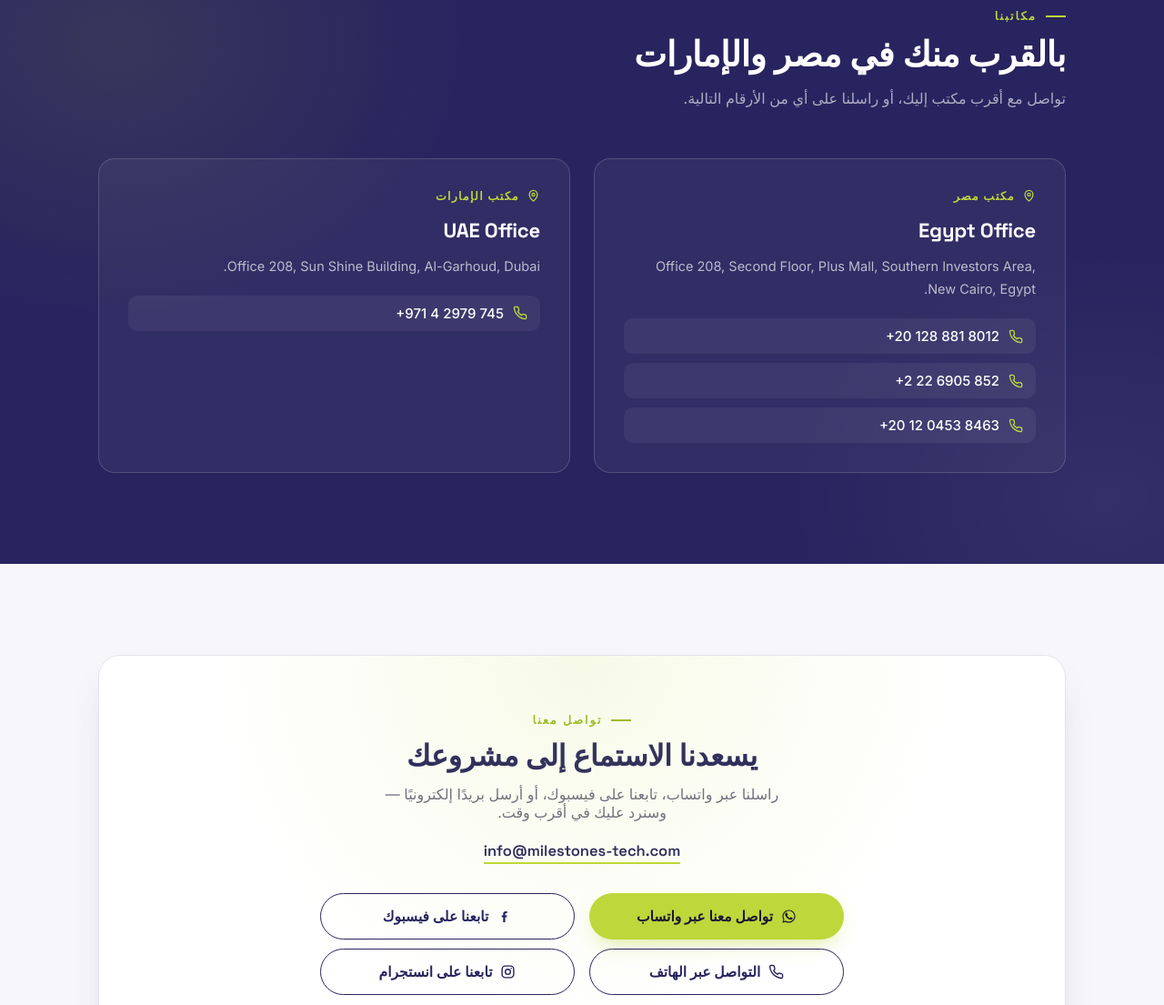
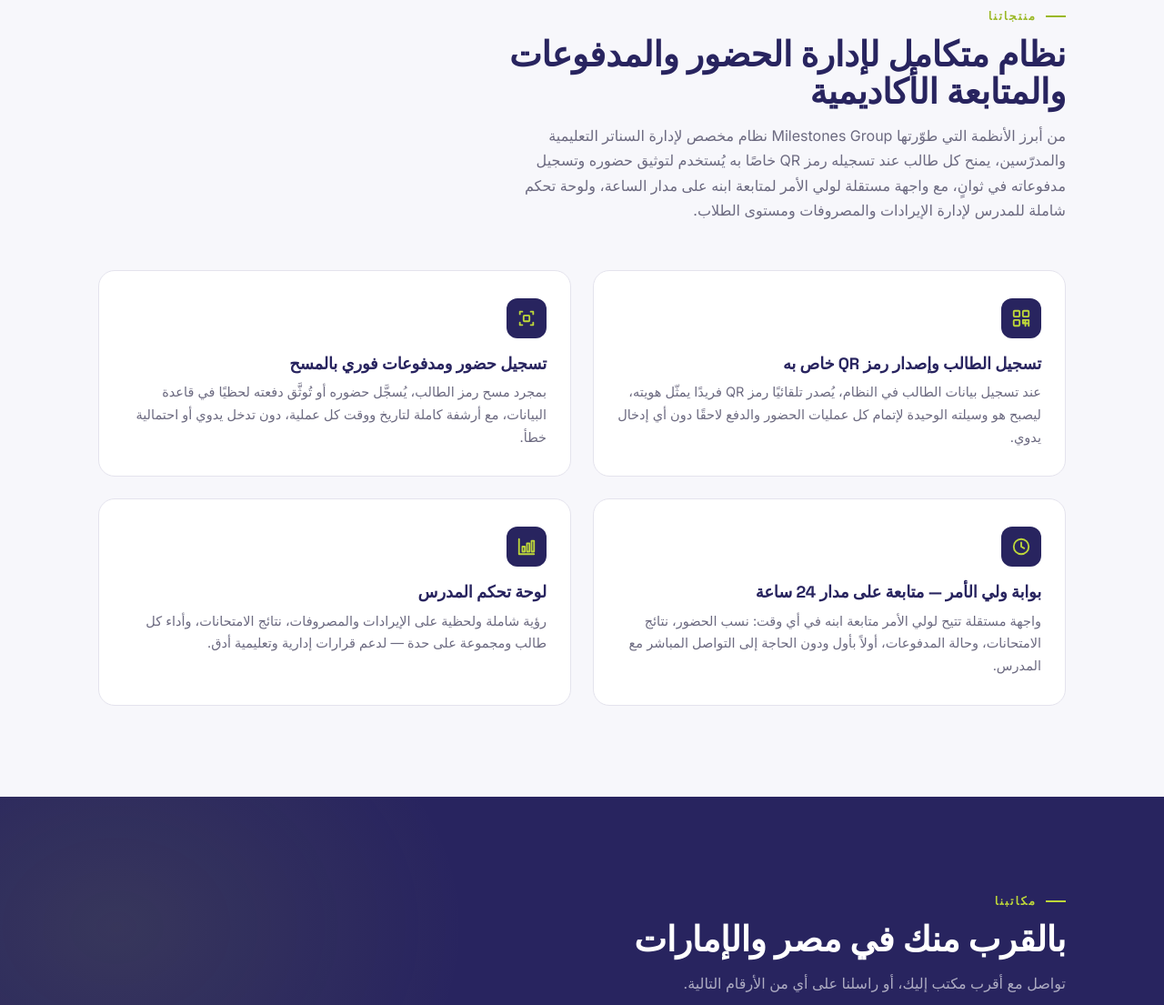
Before and after one commit to khoodeir/Edu-MilEX, a plain HTML site: page milestones.html in a window 1280 px wide. Shown: the part 1695-2800 px from the top of the page at 91% size. Drawn offline with Linux system fonts and the light colour scheme.

Commit message:
Update milestones.html

```diff
--- a/milestones.html
+++ b/milestones.html
@@ -263,6 +263,8 @@
 
   /* ---------- value cards (what we do) ---------- */
   .value-grid{ display:grid; grid-template-columns:repeat(3,1fr); gap:24px; }
+  .value-grid-4{ display:grid; grid-template-columns:repeat(2,1fr); gap:24px; }
+  @media (max-width:860px){ .value-grid-4{ grid-template-columns:1fr; } }
   .value-card{
     background:#fff; border:1px solid var(--line); border-radius:var(--radius);
     padding:30px 26px; transition:transform .4s var(--ease), box-shadow .4s var(--ease), border-color .4s var(--ease);
@@ -389,6 +391,7 @@
     <nav class="site-nav" id="siteNav">
       <a href="#about">من نحن</a>
       <a href="#what-we-do">خدماتنا</a>
+      <a href="#product">منتجنا</a>
       <a href="#offices">مكاتبنا</a>
       <a href="#contact">تواصل معنا</a>
     </nav>
@@ -556,6 +559,39 @@
   </div>
 </section>
 
+<!-- ============ PRODUCT ============ -->
+<section class="section-pad" id="product" style="background:var(--paper);">
+  <div class="wrap">
+    <div class="section-head reveal">
+      <span class="eyebrow">منتجاتنا</span>
+      <h2>نظام متكامل لإدارة الحضور والمدفوعات والمتابعة الأكاديمية</h2>
+      <p>من أبرز الأنظمة التي طوّرتها Milestones Group نظام مخصص لإدارة السناتر التعليمية والمدرّسين، يمنح كل طالب عند تسجيله رمز QR خاصًا به يُستخدم لتوثيق حضوره وتسجيل مدفوعاته في ثوانٍ، مع واجهة مستقلة لولي الأمر لمتابعة ابنه على مدار الساعة، ولوحة تحكم شاملة للمدرس لإدارة الإيرادات والمصروفات ومستوى الطلاب.</p>
+    </div>
+    <div class="value-grid value-grid-4 reveal" style="margin-top:40px;">
+      <div class="value-card">
+        <div class="value-icon"><svg viewBox="0 0 24 24" fill="none" stroke-width="2" stroke-linecap="round" stroke-linejoin="round"><rect x="3" y="3" width="7" height="7" rx="1"/><rect x="14" y="3" width="7" height="7" rx="1"/><rect x="3" y="14" width="7" height="7" rx="1"/><path d="M14 14h3v3h-3zM18 14h3v3M14 18h3v3M18 18h3v3"/></svg></div>
+        <h3>تسجيل الطالب وإصدار رمز QR خاص به</h3>
+        <p>عند تسجيل بيانات الطالب في النظام، يُصدر تلقائيًا رمز QR فريدًا يمثّل هويته، ليصبح هو وسيلته الوحيدة لإتمام كل عمليات الحضور والدفع لاحقًا دون أي إدخال يدوي.</p>
+      </div>
+      <div class="value-card">
+        <div class="value-icon"><svg viewBox="0 0 24 24" fill="none" stroke-width="2" stroke-linecap="round" stroke-linejoin="round"><path d="M4 7V4h3M17 4h3v3M20 17v3h-3M7 20H4v-3"/><rect x="8.5" y="8.5" width="7" height="7" rx="1"/></svg></div>
+        <h3>تسجيل حضور ومدفوعات فوري بالمسح</h3>
+        <p>بمجرد مسح رمز الطالب، يُسجَّل حضوره أو تُوثَّق دفعته لحظيًا في قاعدة البيانات، مع أرشفة كاملة لتاريخ ووقت كل عملية، دون تدخل يدوي أو احتمالية خطأ.</p>
+      </div>
+      <div class="value-card">
+        <div class="value-icon"><svg viewBox="0 0 24 24" fill="none" stroke-width="2" stroke-linecap="round" stroke-linejoin="round"><circle cx="12" cy="12" r="9"/><path d="M12 7v5l3.5 2"/></svg></div>
+        <h3>بوابة ولي الأمر — متابعة على مدار 24 ساعة</h3>
+        <p>واجهة مستقلة تتيح لولي الأمر متابعة ابنه في أي وقت: نسب الحضور، نتائج الامتحانات، وحالة المدفوعات، أولاً بأول ودون الحاجة إلى التواصل المباشر مع المدرس.</p>
+      </div>
+      <div class="value-card">
+        <div class="value-icon"><svg viewBox="0 0 24 24" fill="none" stroke-width="2" stroke-linecap="round" stroke-linejoin="round"><path d="M3 3v18h18"/><rect x="7" y="12" width="3" height="6"/><rect x="12.5" y="8" width="3" height="10"/><rect x="18" y="5" width="3" height="13"/></svg></div>
+        <h3>لوحة تحكم المدرس</h3>
+        <p>رؤية شاملة ولحظية على الإيرادات والمصروفات، نتائج الامتحانات، وأداء كل طالب ومجموعة على حدة — لدعم قرارات إدارية وتعليمية أدق.</p>
+      </div>
+    </div>
+  </div>
+</section>
+
 <!-- ============ OFFICES ============ -->
 <section class="offices-band section-pad" id="offices">
   <div class="wrap">
```
